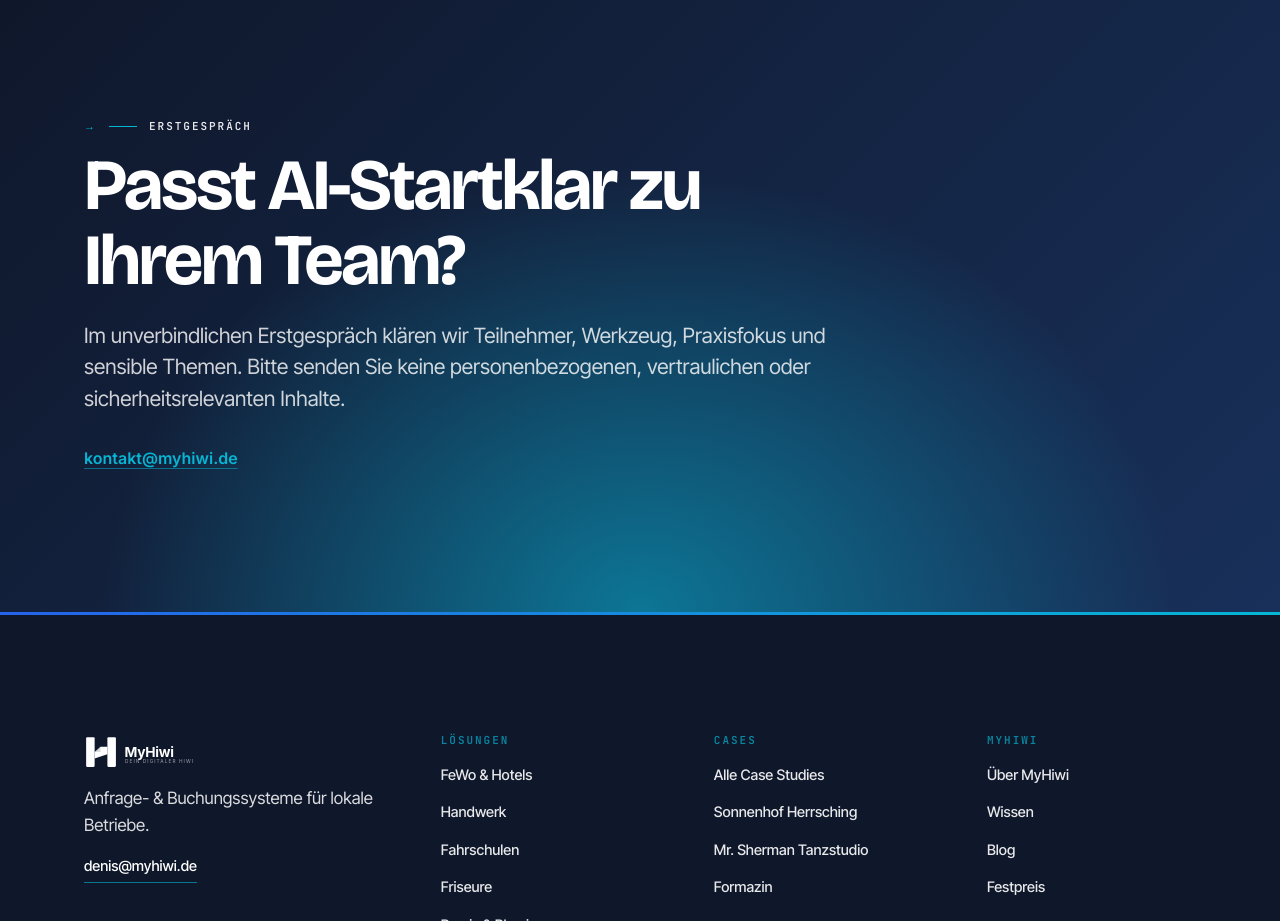
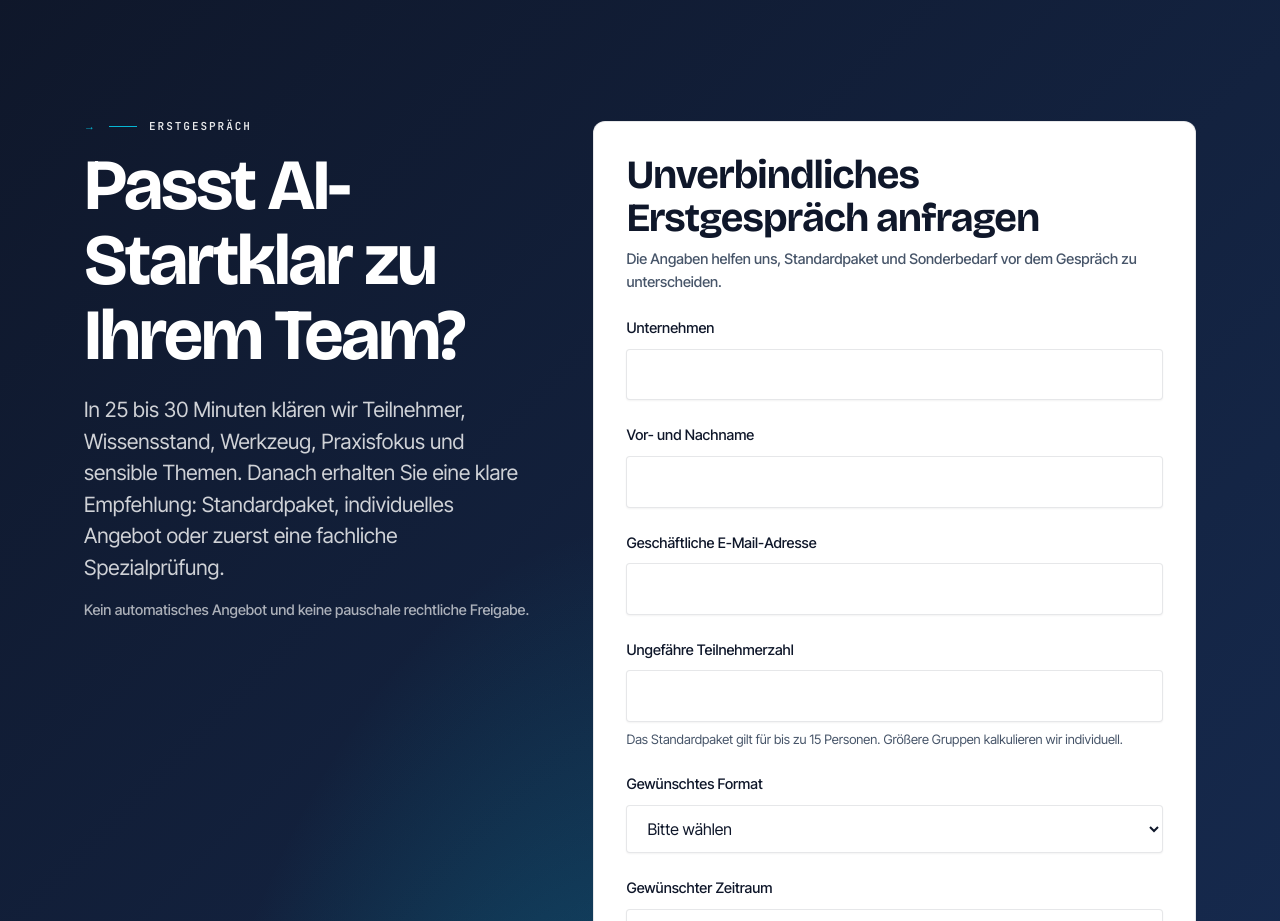
Before and after one commit to deniskaliberda/myhiwi-webseite, a Next.js app: page /ki-schulung in a window 1280 px wide. Shown: the part 6520-7441 px from the top of the page. Built offline with nearby package versions, Linux system fonts and the light colour scheme; no server answers.

Commit message:
feat: add AI-Startklar inquiry form

```diff
--- a/app/ki-schulung/page.tsx
+++ b/app/ki-schulung/page.tsx
@@ -6,6 +6,7 @@
   formatEuro,
 } from "@/lib/ai-startklar/product";
 import { Card } from "@/components/myhiwi/card/Card";
+import { AiStartklarForm } from "@/components/myhiwi/ai-startklar/AiStartklarForm";
 import { BtnPrimary } from "@/components/myhiwi/cta/BtnPrimary";
 import { CtaRow } from "@/components/myhiwi/cta/CtaRow";
 import {
@@ -313,7 +314,8 @@
         finalCta
       >
         <Container>
-          <div className="max-w-3xl">
+          <div className="grid min-w-0 gap-mh-8 lg:grid-cols-[0.85fr_1.15fr] lg:items-start">
+            <div className="min-w-0 break-words">
               <SectionMark
                 index="→"
                 label="Erstgespräch"
@@ -324,17 +326,17 @@
                 Passt AI-Startklar zu Ihrem Team?
               </h2>
               <p className="mt-mh-5 mh-body-large text-mh-text-on-dark/80">
-              Im unverbindlichen Erstgespräch klären wir Teilnehmer, Werkzeug,
-              Praxisfokus und sensible Themen. Bitte senden Sie keine
-              personenbezogenen, vertraulichen oder sicherheitsrelevanten
-              Inhalte.
+                In 25 bis 30 Minuten klären wir Teilnehmer, Wissensstand,
+                Werkzeug, Praxisfokus und sensible Themen. Danach erhalten Sie
+                eine klare Empfehlung: Standardpaket, individuelles Angebot
+                oder zuerst eine fachliche Spezialprüfung.
               </p>
-            <a
-              className="mt-mh-6 inline-flex font-semibold text-mh-glow underline decoration-mh-glow/50 underline-offset-4 transition-colors hover:text-mh-text-on-dark focus-visible:outline-none focus-visible:ring-2 focus-visible:ring-mh-glow focus-visible:ring-offset-4 focus-visible:ring-offset-mh-ink-950"
-              href="mailto:kontakt@myhiwi.de?subject=Anfrage%20AI-Startklar"
-            >
-              kontakt@myhiwi.de
-            </a>
+              <p className="mt-mh-4 mh-body-small text-mh-text-on-dark/65">
+                Kein automatisches Angebot und keine pauschale rechtliche
+                Freigabe.
+              </p>
+            </div>
+            <AiStartklarForm />
           </div>
         </Container>
       </Section>
--- /dev/null
+++ b/components/myhiwi/ai-startklar/AiStartklarForm.tsx
@@ -0,0 +1,297 @@
+"use client";
+
+import { useState } from "react";
+import { CheckCircle2, Loader2 } from "lucide-react";
+import { AI_STARTKLAR_FOCUS_OPTIONS } from "@/lib/ai-startklar/product";
+import { BtnPrimary } from "@/components/myhiwi/cta/BtnPrimary";
+import { Card } from "@/components/myhiwi/card/Card";
+
+const fieldClass =
+  "mt-mh-2 min-w-0 w-full max-w-full rounded-mh-sm border border-mh-divider bg-mh-paper px-mh-4 py-mh-3 font-mh-body text-[16px] text-mh-text-primary shadow-sm transition-colors placeholder:text-mh-text-secondary/60 focus:border-mh-accent focus:outline-none focus:ring-2 focus:ring-mh-accent/20";
+const labelClass = "mh-body-small font-semibold text-mh-text-primary";
+
+export function AiStartklarForm() {
+  const [submitting, setSubmitting] = useState(false);
+  const [done, setDone] = useState(false);
+  const [error, setError] = useState<string | null>(null);
+
+  async function handleSubmit(event: React.FormEvent<HTMLFormElement>) {
+    event.preventDefault();
+    setError(null);
+
+    const form = event.currentTarget;
+    const values = new FormData(form);
+    const payload = {
+      company: values.get("company"),
+      name: values.get("name"),
+      email: values.get("email"),
+      participants: Number(values.get("participants")),
+      format: values.get("format"),
+      timeframe: values.get("timeframe"),
+      tools: values.get("tools"),
+      focus: values.get("focus"),
+      phone: values.get("phone"),
+      message: values.get("message"),
+      consent: values.get("consent") === "on",
+      page: window.location.href,
+    };
+
+    setSubmitting(true);
+    try {
+      const response = await fetch("/api/ai-startklar", {
+        method: "POST",
+        headers: { "Content-Type": "application/json" },
+        body: JSON.stringify(payload),
+      });
+      const data = await response.json().catch(() => ({}));
+      if (!response.ok) {
+        throw new Error(
+          data.error || "Anfrage konnte nicht gesendet werden.",
+        );
+      }
+      setDone(true);
+      form.reset();
+    } catch (caught) {
+      setError(
+        caught instanceof Error
+          ? caught.message
+          : "Anfrage konnte nicht gesendet werden.",
+      );
+    } finally {
+      setSubmitting(false);
+    }
+  }
+
+  if (done) {
+    return (
+      <Card
+        role="status"
+        aria-live="polite"
+        className="flex min-w-0 flex-col gap-mh-4 break-words"
+      >
+        <span className="flex h-11 w-11 items-center justify-center rounded-mh-md bg-mh-accent-soft text-mh-accent">
+          <CheckCircle2 className="h-6 w-6" aria-hidden="true" />
+        </span>
+        <h3 className="mh-display-4">
+          Danke – Ihre Anfrage ist angekommen.
+        </h3>
+        <p className="mh-body-medium text-mh-text-secondary">
+          Wir prüfen, ob das Standardpaket zu Teilnehmerzahl, Format,
+          Werkzeugen und Schwerpunkt passt, und melden uns persönlich mit dem
+          passenden nächsten Schritt.
+        </p>
+      </Card>
+    );
+  }
+
+  return (
+    <form className="min-w-0" onSubmit={handleSubmit}>
+      <Card className="min-w-0 space-y-mh-5 break-words">
+        <div>
+          <h3 className="mh-display-4">
+            Unverbindliches Erstgespräch anfragen
+          </h3>
+          <p className="mt-mh-2 mh-body-small text-mh-text-secondary">
+            Die Angaben helfen uns, Standardpaket und Sonderbedarf vor dem
+            Gespräch zu unterscheiden.
+          </p>
+        </div>
+
+        <div>
+          <label htmlFor="ai-startklar-company" className={labelClass}>
+            Unternehmen
+          </label>
+          <input
+            id="ai-startklar-company"
+            name="company"
+            required
+            autoComplete="organization"
+            className={fieldClass}
+          />
+        </div>
+        <div>
+          <label htmlFor="ai-startklar-name" className={labelClass}>
+            Vor- und Nachname
+          </label>
+          <input
+            id="ai-startklar-name"
+            name="name"
+            required
+            autoComplete="name"
+            className={fieldClass}
+          />
+        </div>
+        <div>
+          <label htmlFor="ai-startklar-email" className={labelClass}>
+            Geschäftliche E-Mail-Adresse
+          </label>
+          <input
+            id="ai-startklar-email"
+            name="email"
+            type="email"
+            required
+            autoComplete="email"
+            className={fieldClass}
+          />
+        </div>
+        <div>
+          <label htmlFor="ai-startklar-participants" className={labelClass}>
+            Ungefähre Teilnehmerzahl
+          </label>
+          <input
+            id="ai-startklar-participants"
+            name="participants"
+            type="number"
+            required
+            min={1}
+            max={500}
+            inputMode="numeric"
+            className={fieldClass}
+          />
+          <p className="mt-mh-2 mh-body-xs text-mh-text-secondary">
+            Das Standardpaket gilt für bis zu 15 Personen. Größere Gruppen
+            kalkulieren wir individuell.
+          </p>
+        </div>
+        <div>
+          <label htmlFor="ai-startklar-format" className={labelClass}>
+            Gewünschtes Format
+          </label>
+          <select
+            id="ai-startklar-format"
+            name="format"
+            required
+            defaultValue=""
+            className={fieldClass}
+          >
+            <option value="" disabled>
+              Bitte wählen
+            </option>
+            <option value="online">Online</option>
+            <option value="vor-ort">Vor Ort</option>
+            <option value="offen">Noch offen</option>
+          </select>
+        </div>
+        <div>
+          <label htmlFor="ai-startklar-timeframe" className={labelClass}>
+            Gewünschter Zeitraum
+          </label>
+          <input
+            id="ai-startklar-timeframe"
+            name="timeframe"
+            required
+            placeholder="z. B. September 2026"
+            className={fieldClass}
+          />
+        </div>
+        <div>
+          <label htmlFor="ai-startklar-tools" className={labelClass}>
+            Aktuell genutzte oder geplante KI-Werkzeuge
+          </label>
+          <textarea
+            id="ai-startklar-tools"
+            name="tools"
+            required
+            rows={2}
+            placeholder="z. B. Microsoft Copilot, ChatGPT oder noch offen"
+            className={`${fieldClass} resize-y`}
+          />
+        </div>
+        <div>
+          <label htmlFor="ai-startklar-focus" className={labelClass}>
+            Gewünschter Schulungsfokus
+          </label>
+          <select
+            id="ai-startklar-focus"
+            name="focus"
+            required
+            defaultValue=""
+            className={fieldClass}
+          >
+            <option value="" disabled>
+              Bitte wählen
+            </option>
+            {AI_STARTKLAR_FOCUS_OPTIONS.map((item) => (
+              <option key={item.value} value={item.value}>
+                {item.label}
+              </option>
+            ))}
+          </select>
+        </div>
+        <div>
+          <label htmlFor="ai-startklar-phone" className={labelClass}>
+            Telefon{" "}
+            <span className="font-normal text-mh-text-secondary">
+              (optional)
+            </span>
+          </label>
+          <input
+            id="ai-startklar-phone"
+            name="phone"
+            type="tel"
+            autoComplete="tel"
+            className={fieldClass}
+          />
+        </div>
+        <div>
+          <label htmlFor="ai-startklar-message" className={labelClass}>
+            Kurze Ergänzung{" "}
+            <span className="font-normal text-mh-text-secondary">
+              (optional)
+            </span>
+          </label>
+          <textarea
+            id="ai-startklar-message"
+            name="message"
+            maxLength={1600}
+            rows={3}
+            className={`${fieldClass} resize-y`}
+          />
+          <p className="mt-mh-2 mh-body-xs font-semibold text-mh-text-secondary">
+            Bitte übermitteln Sie keine personenbezogenen, vertraulichen oder
+            sicherheitsrelevanten Inhalte.
+          </p>
+        </div>
+
+        {error ? (
+          <p
+            role="alert"
+            aria-live="polite"
+            className="rounded-mh-sm border border-red-200 bg-red-50 px-mh-4 py-mh-3 mh-body-small text-red-700"
+          >
+            {error}
+          </p>
+        ) : null}
+
+        <label className="flex cursor-pointer items-start gap-mh-3">
+          <input
+            name="consent"
+            type="checkbox"
+            required
+            className="mt-0.5 h-[18px] w-[18px] shrink-0 accent-[color:var(--mh-accent)] focus-visible:outline-none focus-visible:ring-2 focus-visible:ring-mh-accent focus-visible:ring-offset-2"
+          />
+          <span className="mh-body-xs text-mh-text-secondary">
+            Ich bin einverstanden, dass MyHiwi sich zu meiner Anfrage bei mir
+            meldet.{" "}
+            <a
+              href="/datenschutz"
+              className="rounded-sm font-semibold text-mh-accent focus-visible:outline-none focus-visible:ring-2 focus-visible:ring-mh-accent focus-visible:ring-offset-2"
+            >
+              Datenschutz
+            </a>
+          </span>
+        </label>
+        <BtnPrimary type="submit" disabled={submitting} fullWidthOnMobile>
+          {submitting ? (
+            <>
+              <Loader2 className="h-4 w-4 animate-spin" aria-hidden="true" />
+              Wird gesendet…
+            </>
+          ) : (
+            "Erstgespräch anfragen"
+          )}
+        </BtnPrimary>
+      </Card>
+    </form>
+  );
+}
```
Also changed, not shown: 1 other file (tests, documents, lock files or other folders). Lines whose indentation alone changed are shown as unchanged.
